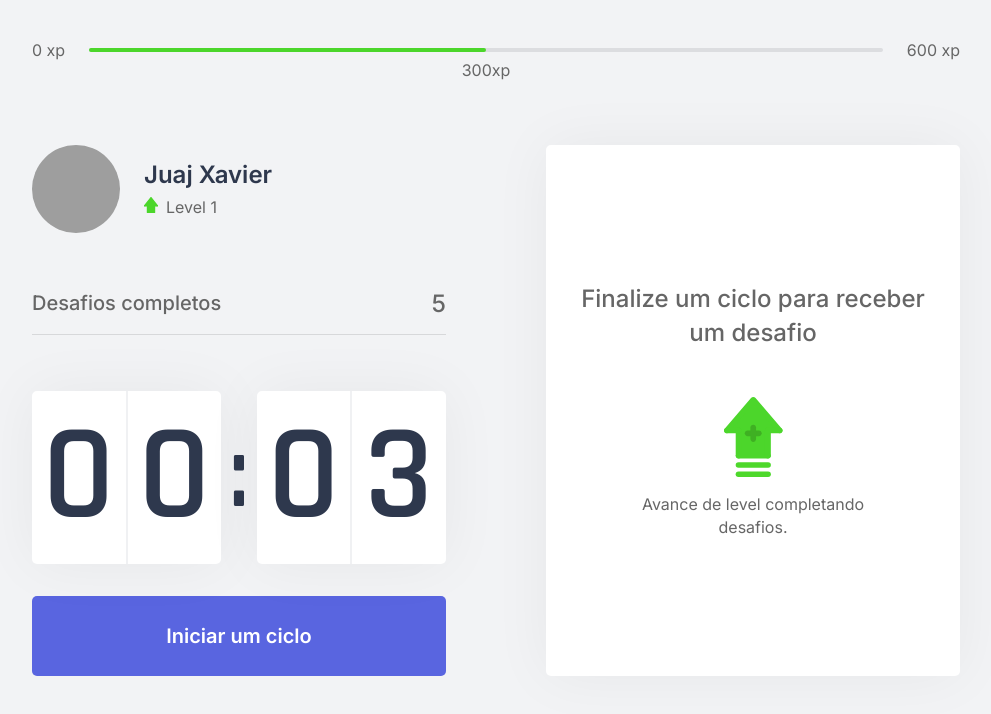
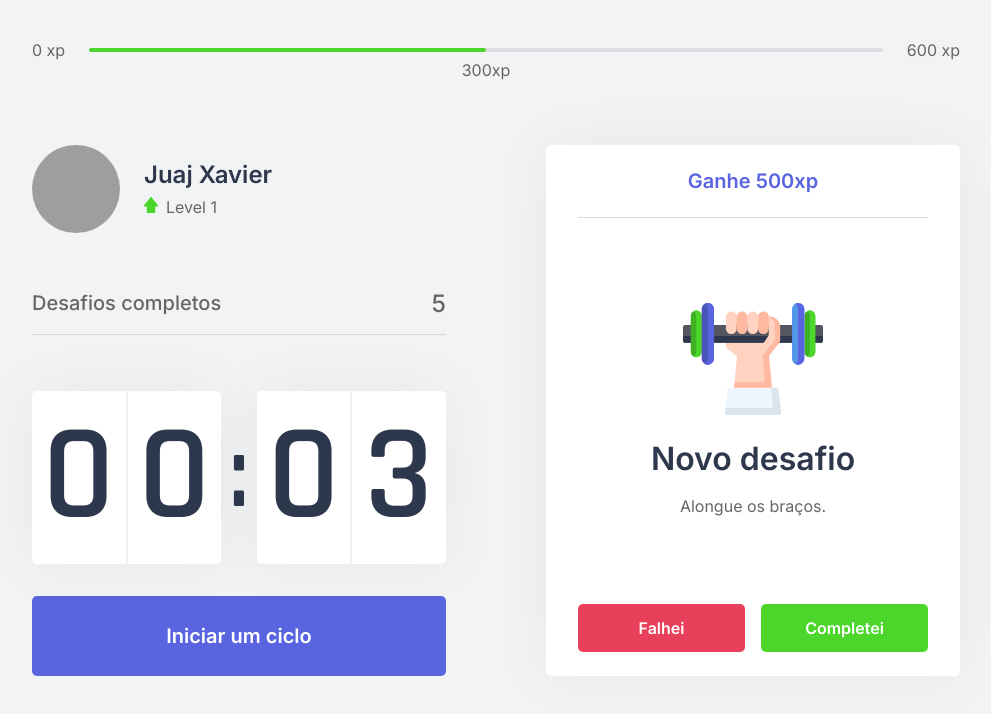
Before and after one commit to JuajXavier/upme, a Next.js app: page / in a window 1280 px wide. Shown: the top 714 px of the page, without its empty margins (144-1135 px from the left). Built offline with nearby package versions, Linux system fonts and the light colour scheme; grey boxes are pictures that could not be loaded.

Commit message:
Create active challenge layout

```diff
--- a/src/components/ChallengeBox.tsx
+++ b/src/components/ChallengeBox.tsx
@@ -1,8 +1,31 @@
 import styles from "../styles/components/ChallengeBox.module.css";
 
 export function ChallengeBox() {
+  const hasActivateChallenge = true;
+
   return (
     <div className={styles.challengeBoxContainer}>
+      {hasActivateChallenge ? (
+        <div className={styles.challengeActive}>
+          <header>Ganhe 500xp</header>
+
+          <main>
+            <img src="icons/body.svg" />
+            <strong>Novo desafio</strong>
+            <p>Alongue os braços.</p>
+          </main>
+
+          <footer>
+            <button type="button" className={styles.challengeFailedButton}>
+              Falhei
+            </button>
+
+            <button type="button" className={styles.challengeSucceededButton}>
+              Completei
+            </button>
+          </footer>
+        </div>
+      ) : (
         <div className={styles.challengeNotActive}>
           <strong>Finalize um ciclo para receber um desafio</strong>
           <p>
@@ -10,6 +33,7 @@
             Avance de level completando desafios.
           </p>
         </div>
+      )}
     </div>
   );
 }
--- a/src/styles/components/ChallengeBox.module.css
+++ b/src/styles/components/ChallengeBox.module.css
@@ -8,7 +8,6 @@
 
   display: flex;
   flex-direction: column;
-  align-items: center;
   justify-content: center;
 
   text-align: center;
@@ -38,3 +37,73 @@
 .challengeNotActive p img {
   margin-bottom: 1rem;
 }
+
+.challengeActive {
+  height: 100%;
+
+  display: flex;
+  flex-direction: column;
+}
+
+.challengeActive header {
+  color: var(--blue);
+  font-weight: 600;
+  font-size: 1.25rem;
+  padding: 0 2rem 1.5rem;
+  border-bottom: 1px solid var(--gray-line);
+}
+
+.challengeActive main {
+  flex: 1;
+  display: flex;
+  flex-direction: column;
+  align-items: center;
+  justify-content: center;
+}
+
+.challengeActive main strong {
+  font-size: 2rem;
+  font-weight: 600;
+  color: var(--title);
+  margin: 1.5rem 0 1rem;
+}
+
+.challengeActive main p {
+  line-height: 1.5;
+}
+
+.challengeActive footer {
+  display: grid;
+  grid-template-columns: 1fr 1fr;
+  gap: 1rem;
+}
+
+.challengeActive footer button {
+  height: 3rem;
+
+  display: flex;
+  align-items: center;
+  justify-content: center;
+
+  border: 0;
+  border-radius: 5px;
+
+  color: var(--white);
+
+  font-size: 1rem;
+  font-weight: 600;
+
+  transition: 0.2s;
+}
+
+.challengeActive footer button.challengeFailedButton {
+  background-color: var(--red);
+}
+
+.challengeActive footer button.challengeSucceededButton {
+  background: var(--green);
+}
+
+.challengeActive footer button:hover {
+  filter: brightness(0.9);
+}
```
Lines whose indentation alone changed are shown as unchanged.
